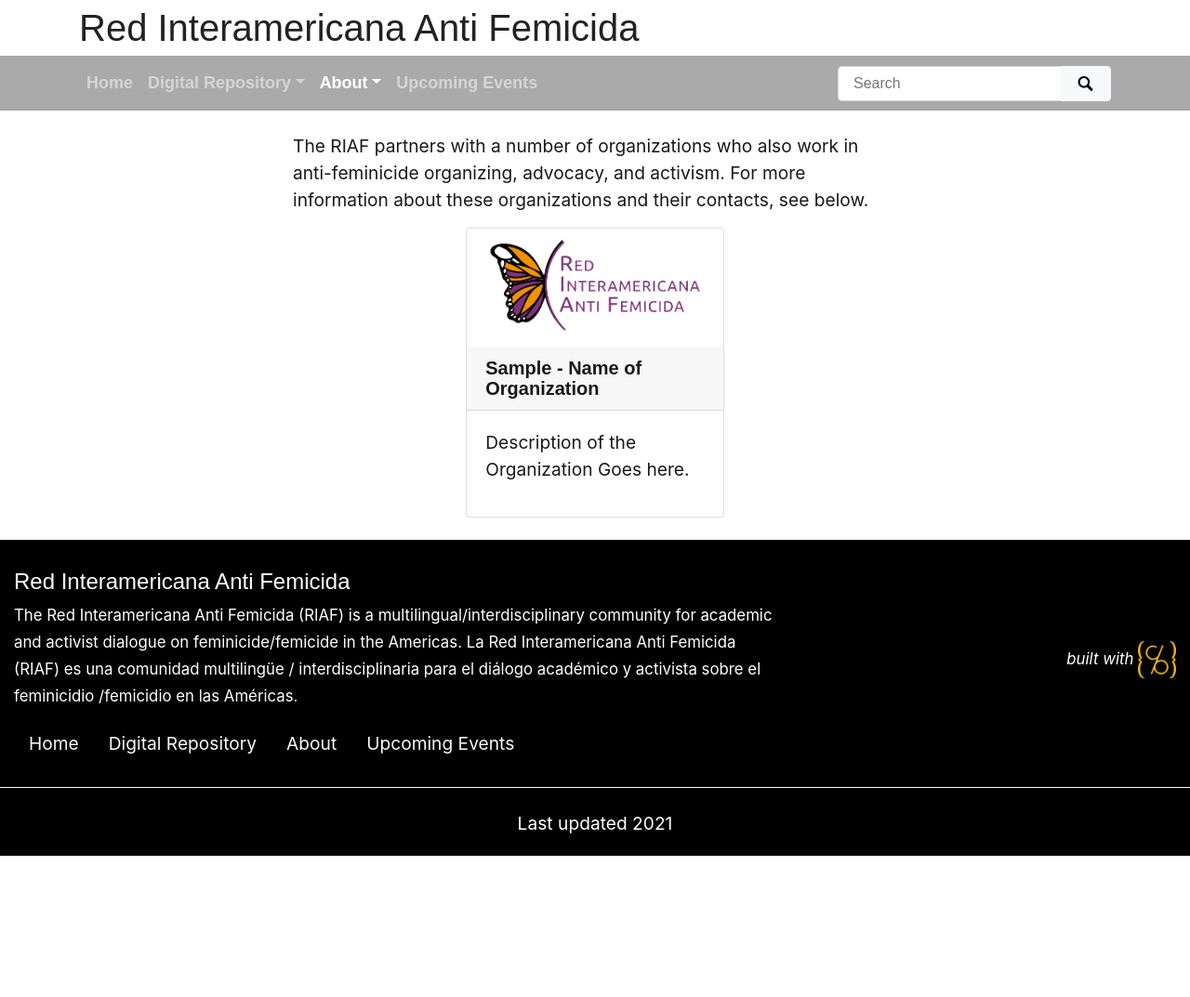
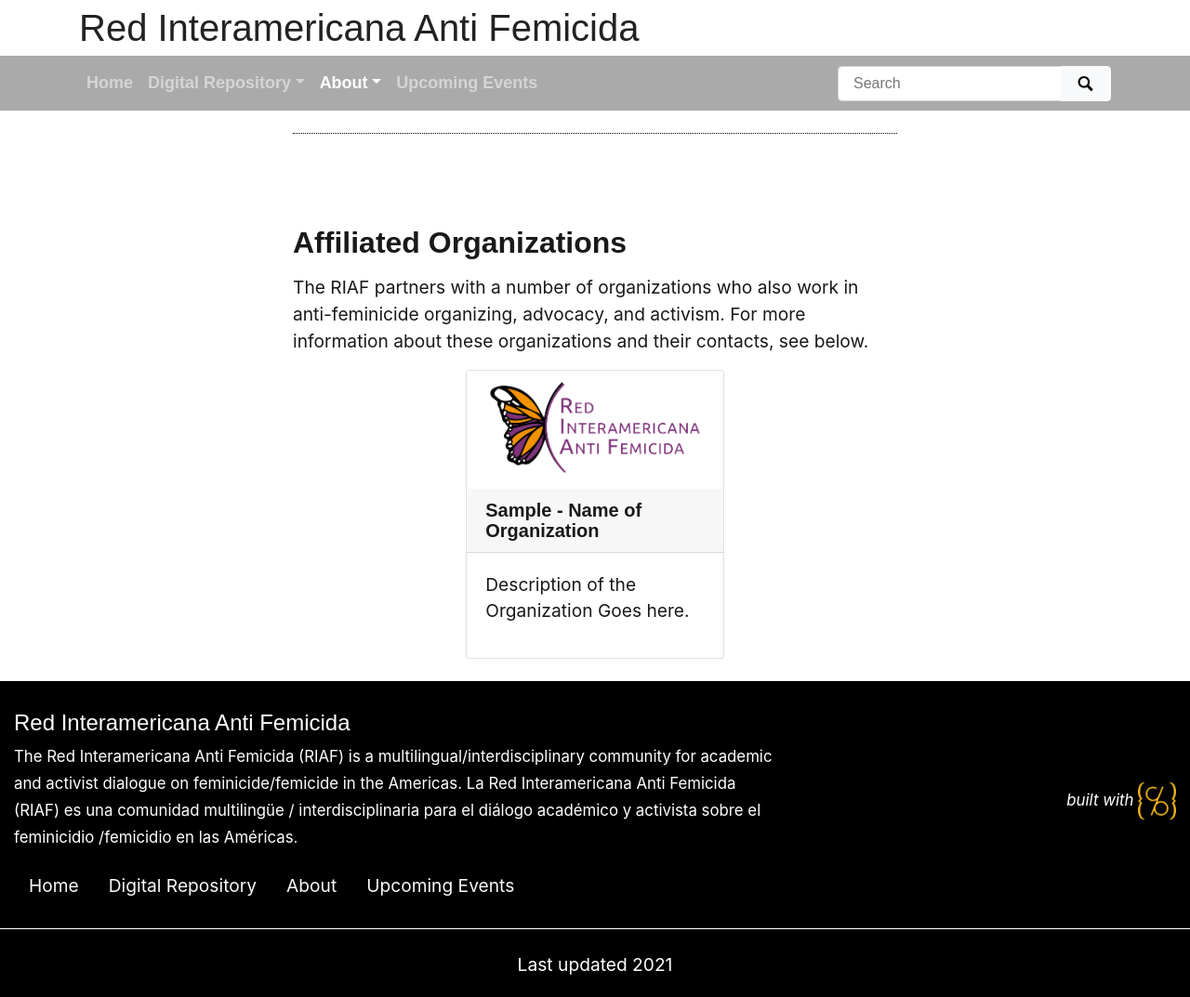
Before and after one commit to riaf-red/riaf-red.github.io, a Jekyll site: the page built from pages/affiliate.md, in a window 1280 px wide. Shown: the whole page at 93% size. Built offline with Jekyll 4.4.1, drawn with Linux system fonts in a browser that asks for light colours; nearby versions of some CDN libraries; some web fonts are replaced; before the commit the page ends 921 px from its top, so only the background shows below that.

Commit message:
Update affiliate.md
added header to affiliated org page

```diff
--- a/pages/affiliate.md
+++ b/pages/affiliate.md
@@ -4,6 +4,8 @@
 permalink: /affiliates.html
 ---
 
+## Affiliated Organizations
+
 The RIAF partners with a number of organizations who also work in anti-feminicide organizing, advocacy, and activism. For more information about these organizations and their contacts, see below.
 
 {% include feature/card.html header="Sample - Name of Organization" text="Description of the Organization Goes here." objectid="riaf000000005" width="25" centered=true %}
```
